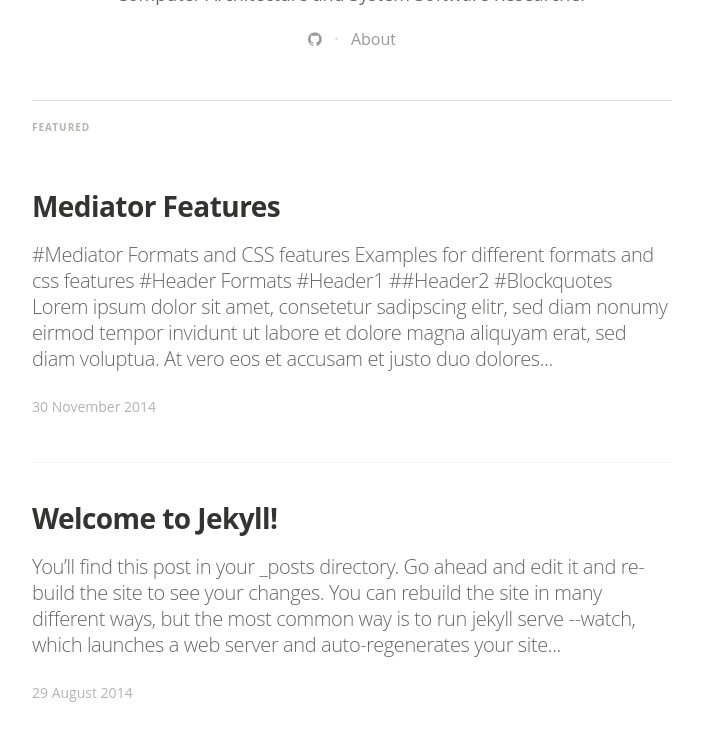
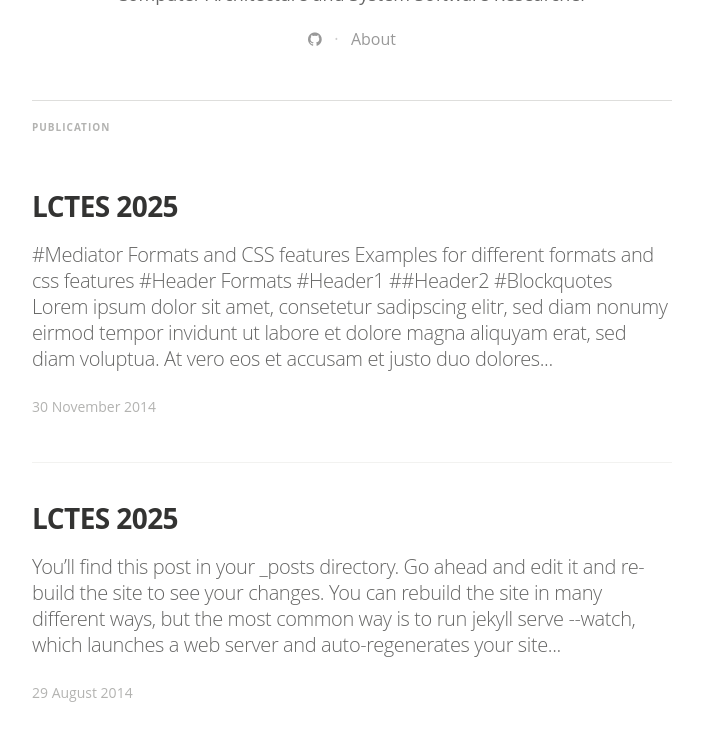
Before and after one commit to yang2919/yang2919.github.io, a Jekyll site: the page built from index.html, in a window 1280 px wide and 900 px high, scrolled down 471 px, cut to the strip 140-881 px from the top of the window. Shown: the whole strip, without its empty margins (288-991 px from the left). Built offline with Jekyll 4.4.1, drawn with Linux system fonts in a browser that asks for light colours; nearby versions of some CDN libraries; some web fonts are replaced; the list of posts is cut into pages by our own code.

Commit message:
content update

```diff
--- a/_config.yml
+++ b/_config.yml
@@ -22,7 +22,7 @@
 
 paginate:	5
 
-url: "http://myblog.***.***" # the base hostname & protocol for your site
+url: "http://yang2919.github.io" # the base hostname & protocol for your site
 baseurl: ""
 #used to display twitter cards
 twitter_handle: '@dirkfabisch'
--- a/index.html
+++ b/index.html
@@ -31,14 +31,14 @@
 <main class="content" role="main">
 
     {% if site.tags.featured %}
-    <h5 class="index-headline featured"><span>Featured</span></h5>
+    <h5 class="index-headline featured"><span>Publication</span></h5>
 
     <div class="container featured">
       {% for post in site.tags.featured %}
         <article class="post" itemscope itemtype="http://schema.org/BlogPosting" role="article">
           <div class="article-item">
             <header class="post-header">
-              <h2 class="post-title" itemprop="name"><a href="{{ post.url | prepend: site.baseurl }}" itemprop="url">{{ post.title }}</a></h2>
+              <h2 class="post-title" itemprop="name"><a href="{{ post.url | prepend: site.baseurl }}" itemprop="url">LCTES 2025</a></h2>
             </header>
             <section class="post-excerpt" itemprop="description">
               <p>{{ post.content | strip_html | truncatewords: 50 }}</p>
```
